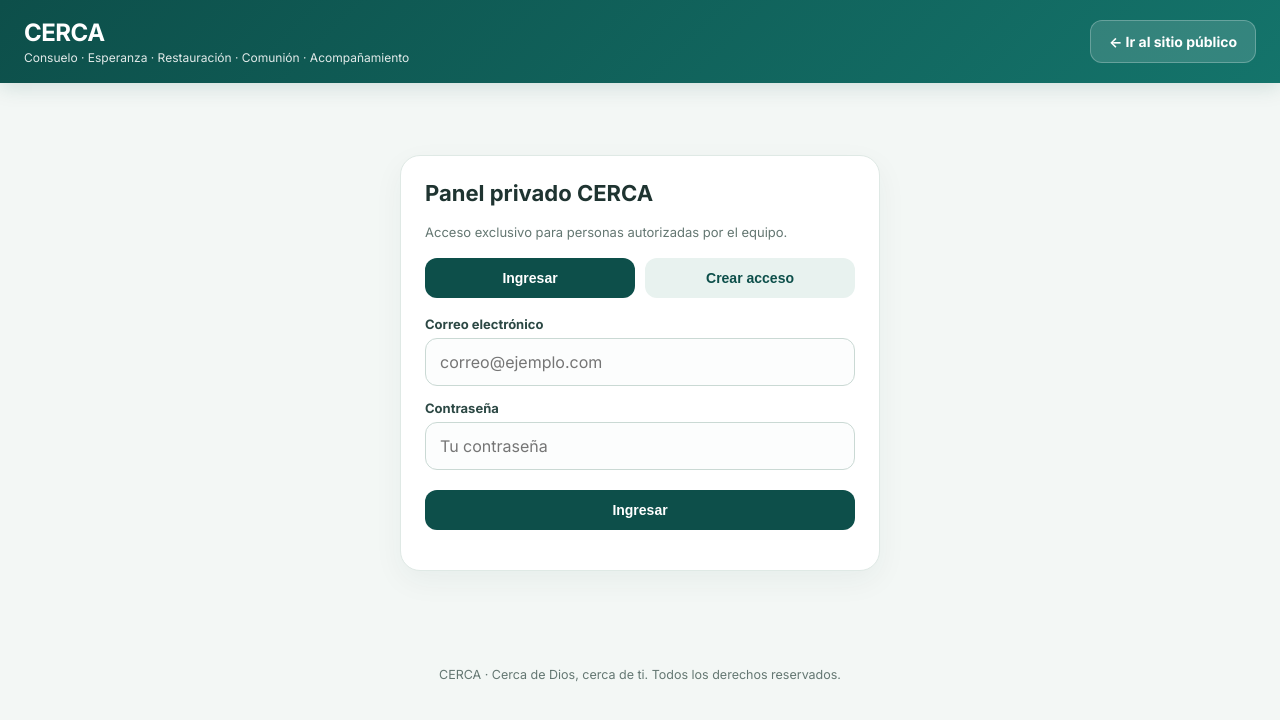
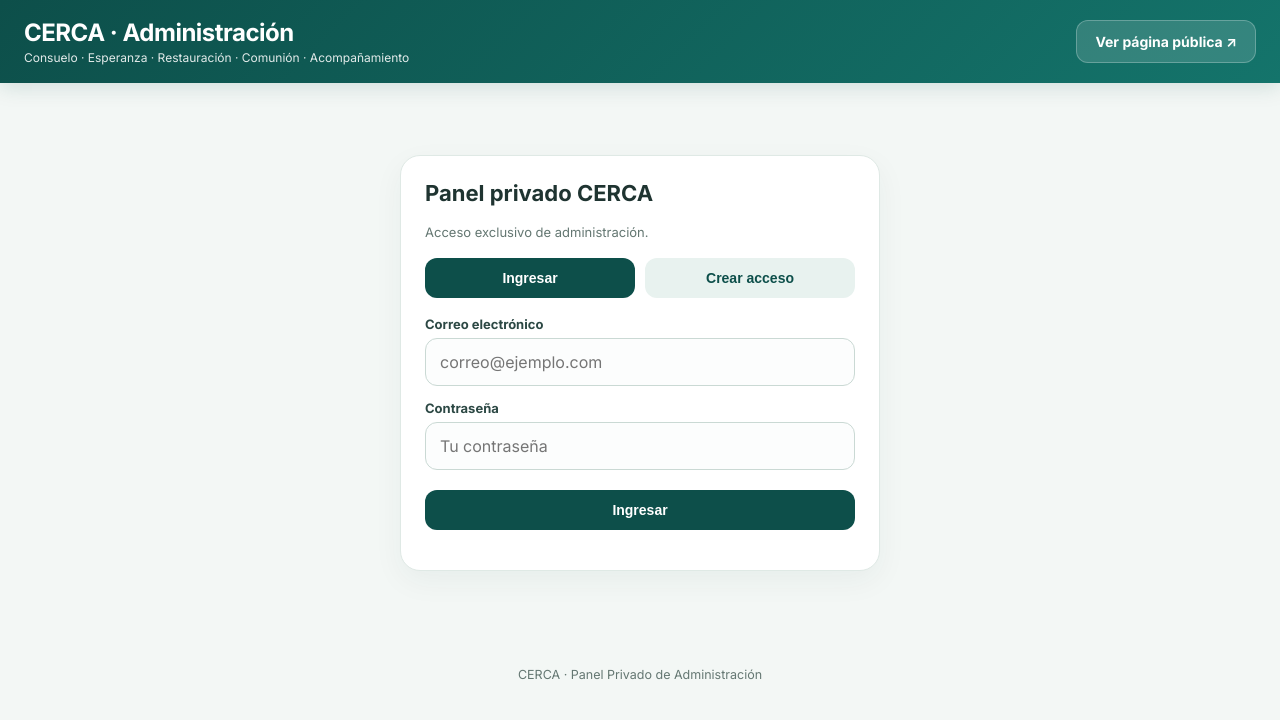
Before and after one commit to Yesid1000415/CERCA, a plain HTML site: page admin.html in a window 1280 px wide. Drawn offline with Linux system fonts and the light colour scheme.

Commit message:
Update admin panel content and links

```diff
--- a/admin.html
+++ b/admin.html
@@ -3,6 +3,7 @@
 <head>
   <meta charset="utf-8">
   <meta name="viewport" content="width=device-width,initial-scale=1">
+  <meta name="robots" content="noindex, nofollow, noarchive">
   <title>CERCA · Panel privado</title>
   <link rel="preconnect" href="https://fonts.googleapis.com">
   <link rel="preconnect" href="https://fonts.gstatic.com" crossorigin>
@@ -174,11 +175,11 @@
 <body>
 <header>
   <div class="brand">
-    <b>CERCA</b>
+    <b>CERCA · Administración</b>
     <small>Consuelo · Esperanza · Restauración · Comunión · Acompañamiento</small>
   </div>
   <div class="header-actions">
-    <a href="index.html" class="btn ghost">← Ir al sitio público</a>
+    <a href="https://yesid1000415.github.io/CERCA/" target="_blank" rel="noopener" class="btn ghost">Ver página pública ↗</a>
     <button id="logout" class="btn gold hidden" type="button">Cerrar sesión</button>
   </div>
 </header>
@@ -187,7 +188,7 @@
   <!-- Sección de Autenticación -->
   <section id="auth" class="card auth">
     <h1 style="margin-top:0;font-size:22px">Panel privado CERCA</h1>
-    <p class="muted">Acceso exclusivo para personas autorizadas por el equipo.</p>
+    <p class="muted">Acceso exclusivo de administración.</p>
     <div class="tabs" style="margin:18px 0">
       <button id="tabLogin" class="tab active" type="button">Ingresar</button>
       <button id="tabSignup" class="tab" type="button">Crear acceso</button>
@@ -400,12 +401,14 @@
   </section>
 </div>
 
-<div class="footer">CERCA · Cerca de Dios, cerca de ti. Todos los derechos reservados.</div>
+<div class="footer">CERCA · Panel Privado de Administración</div>
 
 <script>
 const BASE = 'https://pyncovnrhiuwmipyxfae.supabase.co';
 const KEY = 'sb_publishable_N6tfAKab0Unt6pIIbnO8YA_wpw_JHbu';
-const REDIRECT = window.location.origin + window.location.pathname;
+const REDIRECT = window.location.href.startsWith('http')
+  ? window.location.origin + window.location.pathname
+  : 'https://yesid1000415.github.io/CERCA/';
 
 let session = null, staff = null, allRequests = [], notesByReq = {};
 const $ = id => document.getElementById(id);
```
